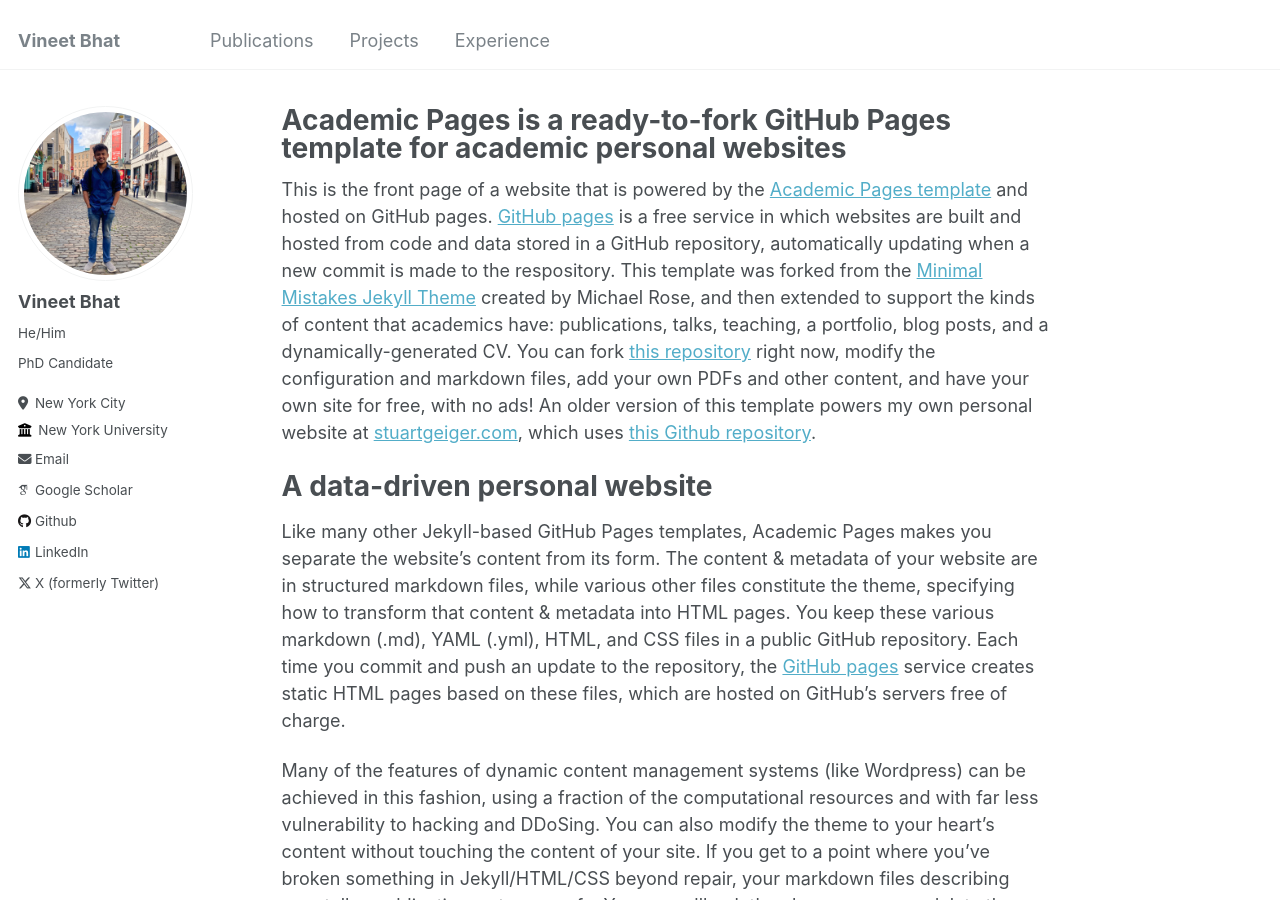
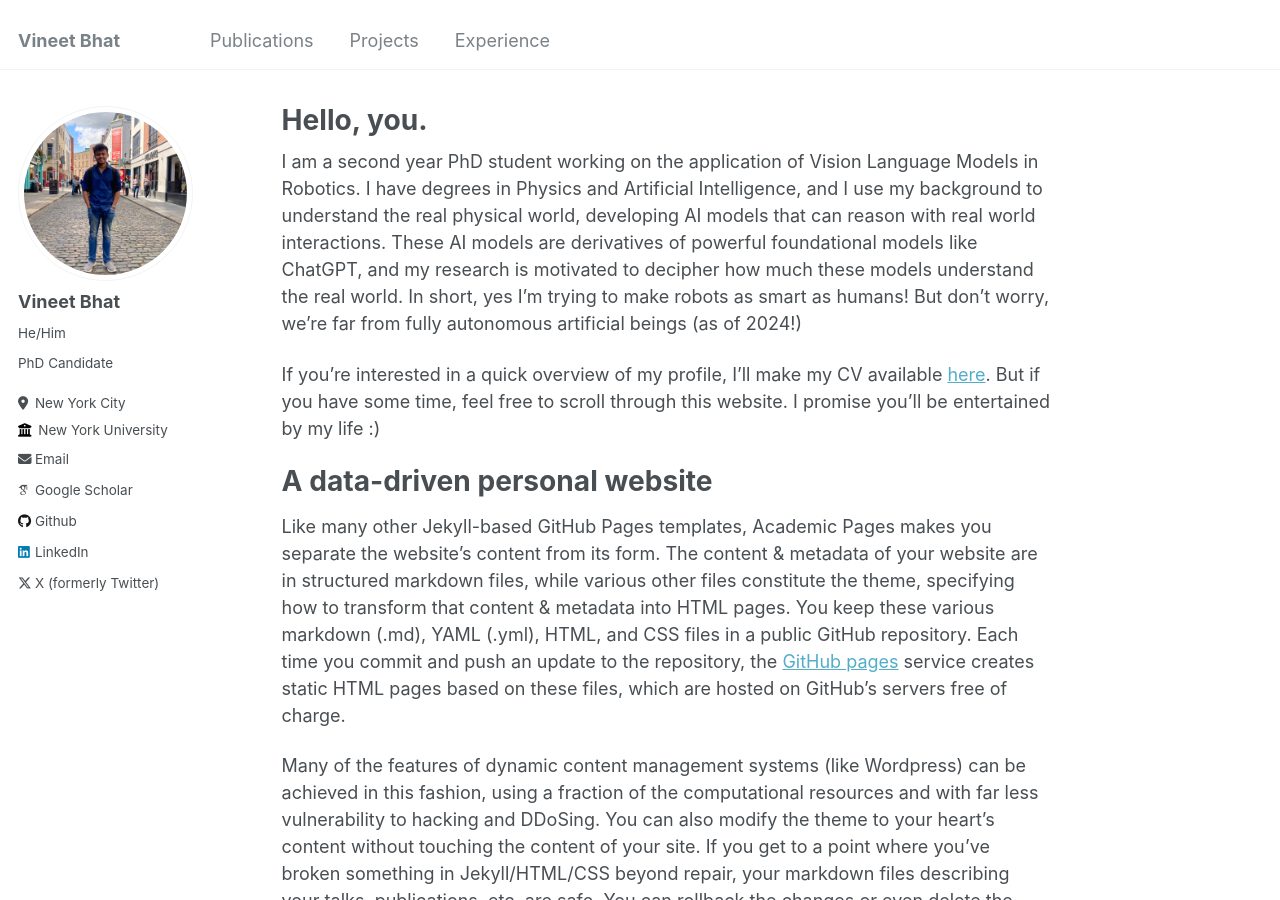
Before and after one commit to vineet2104/vineet2104.github.io, a Jekyll site: the page built from _pages/about.md, in a window 1280 px wide and 900 px high. Built offline with Jekyll 4.4.1, drawn with Linux system fonts in a browser that asks for light colours; some web fonts are replaced.

Commit message:
Update about.md

```diff
--- a/_pages/about.md
+++ b/_pages/about.md
@@ -1,13 +1,15 @@
 ---
 permalink: /
-title: "Academic Pages is a ready-to-fork GitHub Pages template for academic personal websites"
+title: "Hello, you."
 author_profile: true
 redirect_from:
   - /about/
   - /about.html
 ---
 
-This is the front page of a website that is powered by the [Academic Pages template](https://github.com/academicpages/academicpages.github.io) and hosted on GitHub pages. [GitHub pages](https://pages.github.com) is a free service in which websites are built and hosted from code and data stored in a GitHub repository, automatically updating when a new commit is made to the respository. This template was forked from the [Minimal Mistakes Jekyll Theme](https://mmistakes.github.io/minimal-mistakes/) created by Michael Rose, and then extended to support the kinds of content that academics have: publications, talks, teaching, a portfolio, blog posts, and a dynamically-generated CV. You can fork [this repository](https://github.com/academicpages/academicpages.github.io) right now, modify the configuration and markdown files, add your own PDFs and other content, and have your own site for free, with no ads! An older version of this template powers my own personal website at [stuartgeiger.com](http://stuartgeiger.com), which uses [this Github repository](https://github.com/staeiou/staeiou.github.io).
+I am a second year PhD student working on the application of Vision Language Models in Robotics. I have degrees in Physics and Artificial Intelligence, and I use my background to understand the real physical world, developing AI models that can reason with real world interactions. These AI models are derivatives of powerful foundational models like ChatGPT, and my research is motivated to decipher how much these models understand the real world. In short, yes I'm trying to make robots as smart as humans! But don't worry, we're far from fully autonomous artificial beings (as of 2024!)
+
+If you're interested in a quick overview of my profile, I'll make my CV available [here](https://vineet2104.github.io/). But if you have some time, feel free to scroll through this website. I promise you'll be entertained by my life :)
 
 A data-driven personal website
 ======
```
